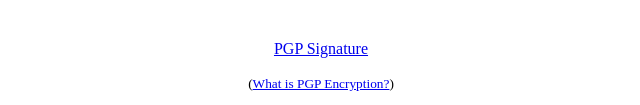
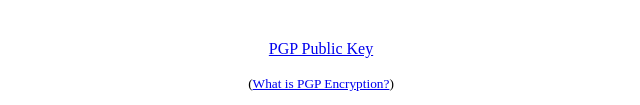
Before and after one commit to oktux/site, a plain HTML site: page index.html in a window 1280 px wide. Shown: the part 740-845 px from the top of the page, 319-959 px from the left. Drawn offline with Linux system fonts and the light colour scheme.

Commit message:
Rename link to PGP Public Key
It's not just a signature, so call it what it is

```diff
--- a/index.html
+++ b/index.html
@@ -19,7 +19,7 @@
 </div>
 
 <div>
-<p><a href="https://keys.openpgp.org/search?q=337C39E1DEEDB9C3C6B0697A782F3E0757CDF237">PGP Signature</a></p>
+<p><a href="https://keys.openpgp.org/search?q=337C39E1DEEDB9C3C6B0697A782F3E0757CDF237">PGP Public Key</a></p>
 <p><small>(<a href="https://protonmail.com/blog/what-is-pgp-encryption/">What is PGP Encryption?</a>)</small></p>
 </div>
 
```
